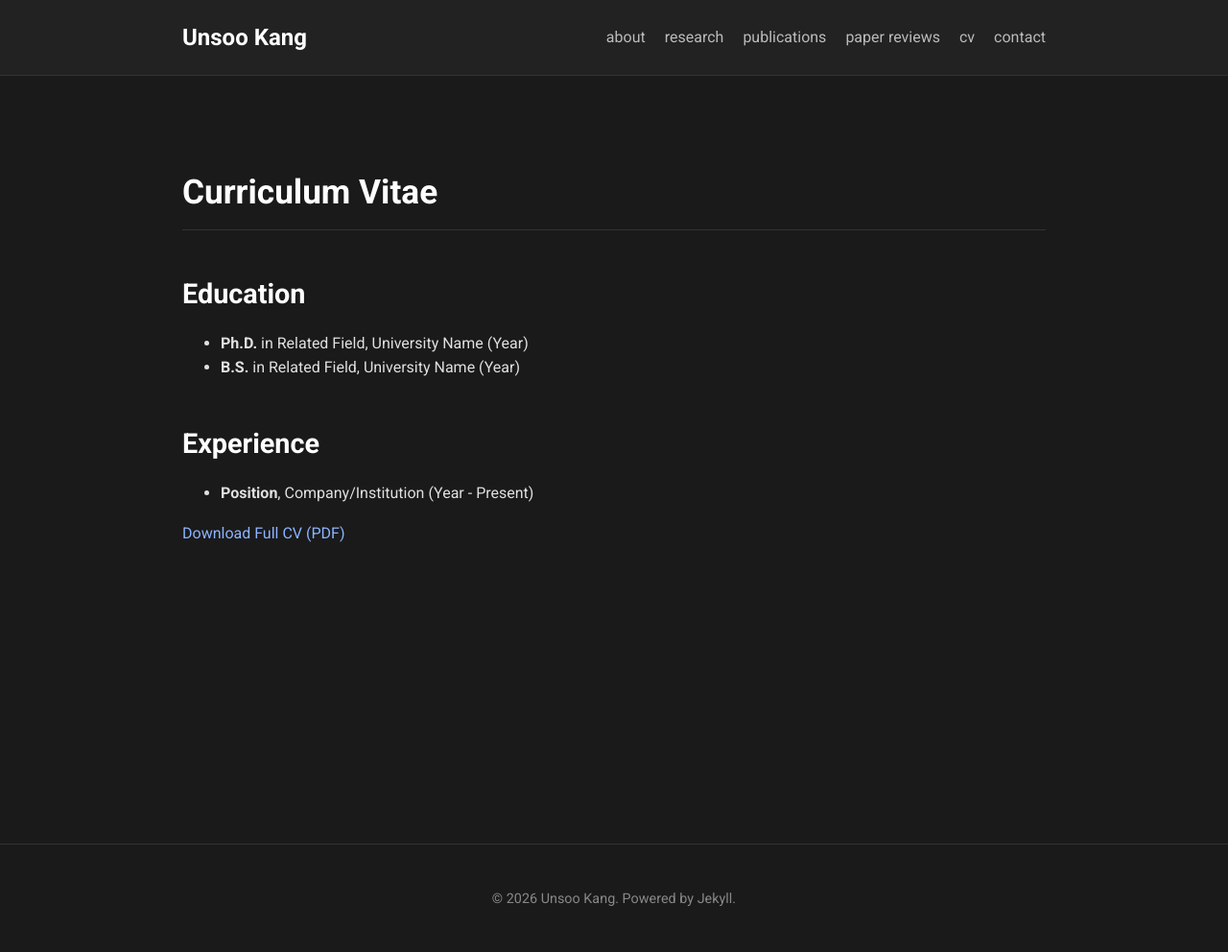
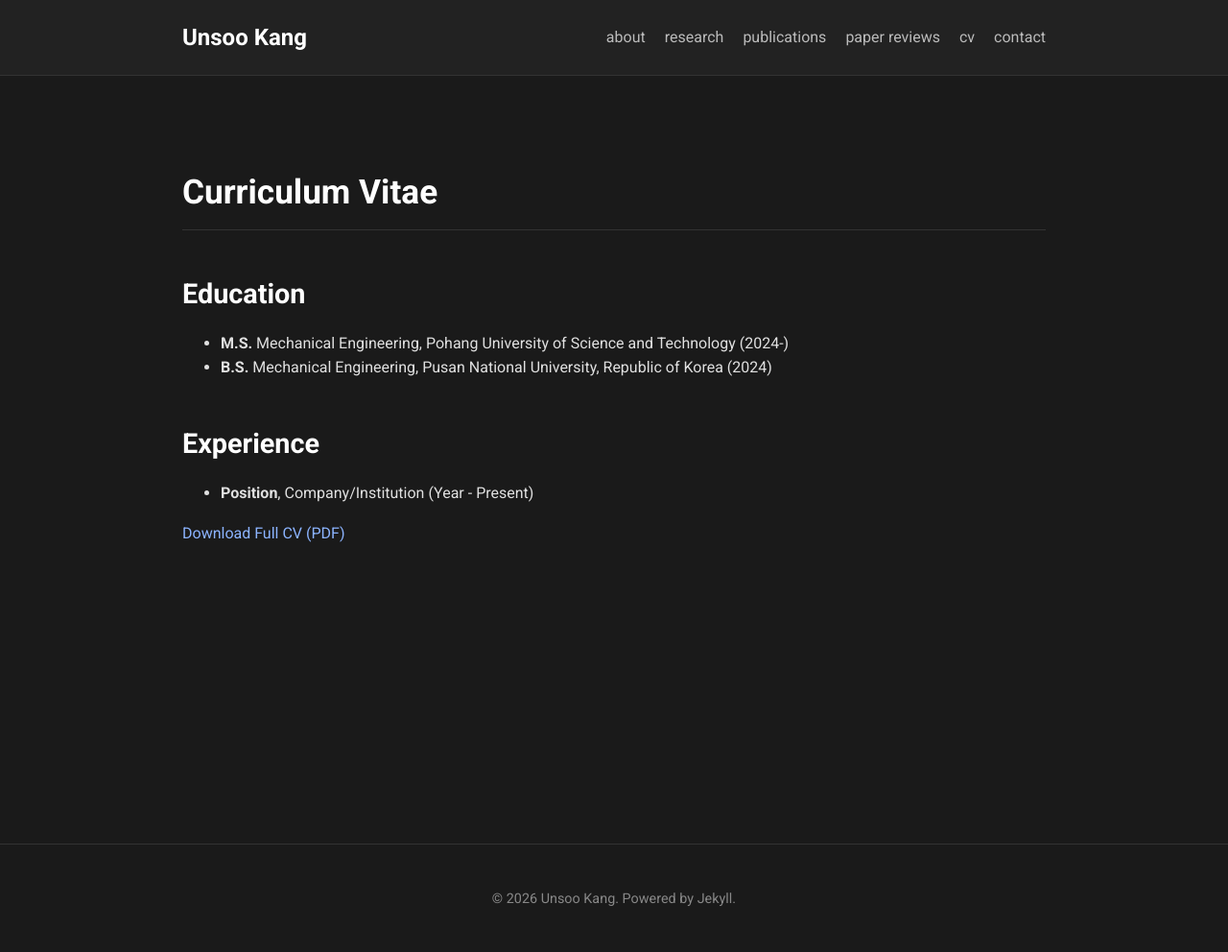
Before and after one commit to uskmba/uskmba.github.io, a Jekyll site: the page built from cv.md, in a window 1280 px wide. Shown: the whole page at 96% size. Built offline with Jekyll 4.4.1, drawn with Linux system fonts in a browser that asks for light colours.

Commit message:
message_changes

```diff
--- a/cv.md
+++ b/cv.md
@@ -6,8 +6,8 @@ title: CV
 # Curriculum Vitae
 
 ## Education
-*   **Ph.D.** in Related Field, University Name (Year)
-*   **B.S.** in Related Field, University Name (Year)
+*   **M.S.** Mechanical Engineering, Pohang University of Science and Technology (2024-)
+*   **B.S.** Mechanical Engineering, Pusan National University, Republic of Korea (2024)
 
 ## Experience
 *   **Position**, Company/Institution (Year - Present)
```
Also changed, not shown: contact.md (+1 -1 lines), index.md (+3 -3 lines).
